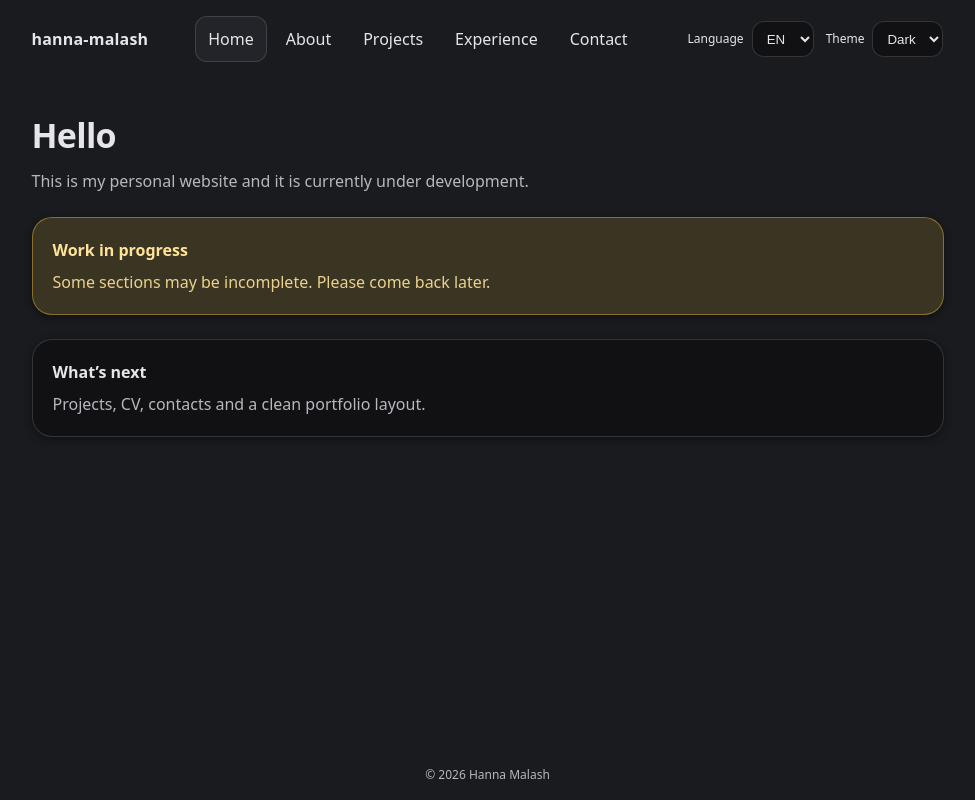
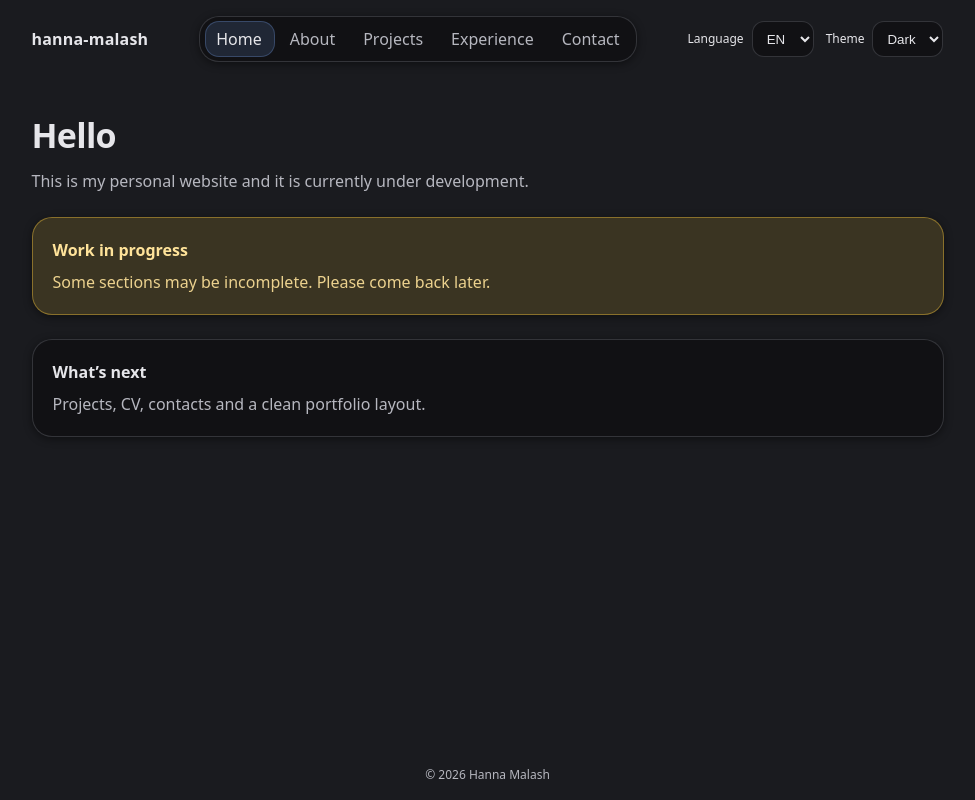
Before and after one commit to hanna-malash/hanna-malash.github.io, a React (Vite) app: page / in a window 1280 px wide. Shown: the whole page, without its empty margins (145-1120 px from the left). Built offline with nearby package versions, Linux system fonts and the light colour scheme.

Commit message:
feat: implement nav island with animated indicator and responsive drawer

```diff
--- a/src/app/layout/MobileMenu.jsx
+++ b/src/app/layout/MobileMenu.jsx
@@ -1,40 +1,29 @@
 import React from "react"
 import { routes } from "../routing/routes"
 import { useI18n } from "../providers/I18nContext"
+import { useTheme } from "../providers/ThemeContext"
 import { IconButton } from "../../shared/ui/IconButton"
-import { NavLink } from "../../shared/ui/NavLink"
+import { Toggle } from "../../shared/ui/Toggle"
+import { useNavigate } from "react-router-dom"
 
 export function MobileMenu({ isOpen, onClose }) {
-    const { t } = useI18n()
-    if (!isOpen) return null
+    const navigate = useNavigate()
+    const { lang, setLang, t } = useI18n()
+    const { theme, setTheme } = useTheme()
 
+    // Keep it mounted for CSS transitions; control via className.
     return (
-        <div
-            role="dialog"
-            aria-modal="true"
-            style={{
-                position: "fixed",
-                inset: 0,
-                background: "rgba(0,0,0,.35)",
-                display: "flex",
-                justifyContent: "flex-end",
-                zIndex: 50,
-            }}
-            onClick={onClose}
-        >
+        <div className={`drawer${isOpen ? " is-open" : ""}`} aria-hidden={!isOpen}>
+            <div className="drawer__backdrop" onClick={onClose} />
             <div
-                style={{
-                    width: "min(360px, 88vw)",
-                    height: "100%",
-                    background: "var(--md-surface)",
-                    borderLeft: "1px solid color-mix(in srgb, var(--md-outline) 28%, transparent)",
-                    boxShadow: "var(--md-elev-3)",
-                    padding: 16,
-                }}
+                className="drawer__panel"
+                role="dialog"
+                aria-modal="true"
+                aria-label={t("menu")}
                 onClick={(e) => e.stopPropagation()}
             >
-                <div style={{ display: "flex", justifyContent: "space-between", alignItems: "center" }}>
-                    <div style={{ fontWeight: 700 }}>{t("menu")}</div>
+                <div className="drawer__top">
+                    <div className="drawer__title">{t("menu")}</div>
                     <IconButton ariaLabel={t("close")} onClick={onClose}>
                         <svg width="18" height="18" viewBox="0 0 18 18" aria-hidden="true">
                             <path d="M5 5l8 8M13 5l-8 8" stroke="currentColor" strokeWidth="1.8" strokeLinecap="round" />
@@ -42,14 +31,38 @@ export function MobileMenu({ isOpen, onClose }) {
                     </IconButton>
                 </div>
 
-                <div style={{ height: 12 }} />
+                <div className="drawer__nav">
+                    {routes.map((r) => (
+                        <button
+                            key={r.key}
+                            type="button"
+                            className="drawer__link"
+                            onClick={() => {
+                                navigate(r.path)
+                                onClose()
+                            }}
+                        >
+                            {t(r.labelKey)}
+                        </button>
+                    ))}
+                </div>
 
-                <div style={{ display: "flex", flexDirection: "column", gap: 6 }}>
-                    {routes.map((r) => (
-                        <NavLink key={r.key} to={r.path} onClick={onClose}>
-                            {t(r.labelKey)}
-                        </NavLink>
-                    ))}
+                <div className="drawer__section">
+                    <Toggle
+                        label={t("language")}
+                        value={lang}
+                        options={[{ value: "en", label: "EN" }, { value: "ru", label: "RU" }]}
+                        onChange={setLang}
+                    />
+                    <Toggle
+                        label={t("theme")}
+                        value={theme}
+                        options={[
+                            { value: "light", label: t("light") },
+                            { value: "dark", label: t("dark") },
+                        ]}
+                        onChange={setTheme}
+                    />
                 </div>
             </div>
         </div>
--- a/src/app/layout/TopBar.jsx
+++ b/src/app/layout/TopBar.jsx
@@ -4,22 +4,24 @@ import { useI18n } from "../providers/I18nContext"
 import { useTheme } from "../providers/ThemeContext"
 import { Toggle } from "../../shared/ui/Toggle"
 import { IconButton } from "../../shared/ui/IconButton"
-import { NavLink } from "../../shared/ui/NavLink"
+import { NavIsland } from "../../shared/ui/NavIsland"
 
 export function TopBar({ onOpenMobileMenu }) {
     const { lang, setLang, t } = useI18n()
     const { theme, setTheme } = useTheme()
+
+    const items = routes.map((r) => ({
+        key: r.key,
+        path: r.path,
+        label: t(r.labelKey),
+    }))
+
     return (
         <div className="topbar" style={{ gap: 16 }}>
             <div className="brand">hanna-malash</div>
 
-            {/* Desktop nav */}
-            <div className="nav-desktop" style={{ display: "flex", gap: 6, alignItems: "center" }}>
-                {routes.map((r) => (
-                    <NavLink key={r.key} to={r.path}>
-                        {t(r.labelKey)}
-                    </NavLink>
-                ))}
+            <div className="nav-desktop" style={{ alignItems: "center" }}>
+                <NavIsland items={items} measureKey={lang} />
             </div>
 
             <div className="controls">
@@ -38,11 +40,8 @@ export function TopBar({ onOpenMobileMenu }) {
                     ]}
                     onChange={setTheme}
                 />
-
-                {/* Mobile menu button */}
                 <div className="nav-mobile">
                     <IconButton ariaLabel={t("menu")} onClick={onOpenMobileMenu}>
-                        {/* simple burger */}
                         <svg width="18" height="18" viewBox="0 0 18 18" aria-hidden="true">
                             <path d="M3 5h12M3 9h12M3 13h12" stroke="currentColor" strokeWidth="1.8" strokeLinecap="round" />
                         </svg>
--- /dev/null
+++ b/src/shared/ui/NavIsland.jsx
@@ -0,0 +1,72 @@
+import React, { useLayoutEffect, useMemo, useRef, useState } from "react"
+import { useLocation, useNavigate } from "react-router-dom"
+
+export function NavIsland({ items, measureKey }) {
+    const location = useLocation()
+    const navigate = useNavigate()
+
+    const containerRef = useRef(null)
+    const itemRefs = useRef({})
+
+    const [indicator, setIndicator] = useState({ x: 0, w: 0, ready: false })
+
+    const activePath = useMemo(() => {
+        const found = items.find((i) => i.path === location.pathname)
+        if (found) return found.path
+        return items.length > 0 ? items[0].path : "/"
+    }, [location.pathname, items])
+
+    function measure() {
+        const container = containerRef.current
+        const activeEl = itemRefs.current[activePath]
+        if (!container || !activeEl) {
+            setIndicator({ x: 0, w: 0, ready: false })
+            return
+        }
+        const c = container.getBoundingClientRect()
+        const r = activeEl.getBoundingClientRect()
+        const x = Math.max(0, Math.round(r.left - c.left))
+        const w = Math.max(0, Math.round(r.width))
+        setIndicator({ x, w, ready: w > 0 })
+    }
+
+    useLayoutEffect(() => {
+        const raf = requestAnimationFrame(() => measure())
+        return () => cancelAnimationFrame(raf)
+    }, [activePath, measureKey])
+
+    useLayoutEffect(() => {
+        function onResize() { measure() }
+        window.addEventListener("resize", onResize)
+        return () => window.removeEventListener("resize", onResize)
+    }, [activePath, measureKey])
+
+    return (
+        <div className="nav-island" ref={containerRef}>
+            <div
+                className="nav-island__indicator"
+                style={{
+                    width: indicator.w ? `${indicator.w}px` : "0px",
+                    transform: `translateX(${indicator.x}px)`,
+                    opacity: indicator.ready ? 1 : 0,
+                }}
+                aria-hidden="true"
+            />
+            {items.map((it) => {
+                const isActive = it.path === activePath
+                return (
+                    <button
+                        key={it.key}
+                        type="button"
+                        className={`nav-island__item${isActive ? " is-active" : ""}`}
+                        ref={(el) => { if (el) itemRefs.current[it.path] = el }}
+                        onClick={() => navigate(it.path)}
+                        aria-current={isActive ? "page" : undefined}
+                    >
+                        {it.label}
+                    </button>
+                )
+            })}
+        </div>
+    )
+}
--- a/src/styles/globals.css
+++ b/src/styles/globals.css
@@ -32,6 +32,11 @@ body{
     align-items:center;
     flex-wrap: wrap;
 }
+h1{
+    margin:0;
+    font-size: 34px;
+    letter-spacing: -0.02em;
+}
 p{
     margin:0;
     color: var(--md-on-surface-variant);
@@ -61,50 +66,46 @@ select{
 @media (max-width: 860px){
     .nav-desktop{ display:none !important; }
     .nav-mobile{ display:block; }
+    /* mobile: keep header clean -> toggles go to drawer */
+    .controls > :not(.nav-mobile){ display:none !important; }
 }
 @media (max-width: 860px){
     .container{ padding: 18px; }
+    h1{ font-size: 30px; }
 }
 
 /* ===== Layout structure: Sticky footer ===== */
-
 .app-root {
     min-height: 100vh;
     display: flex;
     flex-direction: column;
 }
-
 .app-header {
     display: flex;
     justify-content: center;
     width: 100%;
 }
-
 .app-header .container {
     width: 100%;
     padding-top: 8px;
     padding-bottom: 8px;
 }
-
 .app-content {
     flex: 1;
     width: 100%;
     display: flex;
     justify-content: center;
 }
-
 .app-content .container {
     width: 100%;
     padding-top: 0;
 }
-
 .app-footer {
     text-align: center;
     padding: 16px 24px;
     font-size: 12px;
     color: var(--md-on-surface-variant);
 }
-
 @media (max-width: 860px) {
     .app-footer {
         padding: 12px 18px;
@@ -112,12 +113,12 @@ select{
     }
 }
 
-/* ===== Primitives: spacing + typography + variants ===== */
-
+/* stack helpers */
 .stack{ display:flex; flex-direction: column; }
 .stack-8{ gap: 8px; }
 .stack-24{ gap: 24px; }
 
+/* optional: keep h1 styling consistent even when className="h1" */
 .h1{
     margin:0;
     font-size: 34px;
@@ -127,6 +128,7 @@ select{
     .h1{ font-size: 30px; }
 }
 
+/* warning variant for Card */
 .card--warning{
     background: var(--md-warning-container);
     color: var(--md-on-warning-container);
@@ -136,3 +138,105 @@ select{
     color: var(--md-on-warning-container);
     opacity: 0.9;
 }
+
+/* ===== Nav island (desktop) ===== */
+.nav-desktop{ display:flex; align-items:center; }
+.nav-island{
+    position: relative;
+    display: inline-flex;
+    align-items: center;
+    gap: 4px;
+    padding: 4px;
+    background: var(--md-surface);
+    border: 1px solid color-mix(in srgb, var(--md-outline) 28%, transparent);
+    border-radius: var(--md-radius);
+    box-shadow: var(--md-elev-1);
+}
+.nav-island__item{
+    position: relative;
+    z-index: 1;
+    border: 0;
+    background: transparent;
+    color: var(--md-on-surface-variant);
+    height: 36px;
+    padding: 0 12px;
+    border-radius: calc(var(--md-radius) - 6px);
+    font: inherit;
+    cursor: pointer;
+    transition: color .15s ease;
+}
+.nav-island__item.is-active{ color: var(--md-on-surface); }
+.nav-island__indicator{
+    position: absolute;
+    top: 4px;
+    bottom: 4px;
+    left: 0; /* IMPORTANT: offsetLeft already includes island padding */
+    border-radius: calc(var(--md-radius) - 6px);
+    background: color-mix(in srgb, var(--md-primary) 14%, var(--md-surface));
+    border: 1px solid color-mix(in srgb, var(--md-primary) 25%, transparent);
+    transition: transform .18s ease, width .18s ease;
+    will-change: transform, width;
+}
+
+/* ===== Drawer (mobile menu) ===== */
+.drawer{ position: fixed; inset: 0; z-index: 50; pointer-events: none; }
+.drawer.is-open{ pointer-events: auto; }
+.drawer__backdrop{
+    position: absolute;
+    inset: 0;
+    background: rgba(0,0,0,.35);
+    opacity: 0;
+    transition: opacity .18s ease;
+}
+.drawer.is-open .drawer__backdrop{ opacity: 1; }
+.drawer__panel{
+    position: absolute;
+    right: 0;
+    top: 0;
+    height: 100%;
+    width: min(320px, 86vw);
+    background: var(--md-surface);
+    color: var(--md-on-surface);
+    border-left: 1px solid color-mix(in srgb, var(--md-outline) 28%, transparent);
+    box-shadow: var(--md-elev-3);
+    padding: 14px;
+    display: flex;
+    flex-direction: column;
+    gap: 14px;
+    transform: translateX(12px);
+    opacity: 0;
+    transition: transform .18s ease, opacity .18s ease;
+}
+.drawer.is-open .drawer__panel{
+    transform: translateX(0);
+    opacity: 1;
+}
+.drawer__top{
+    display:flex;
+    align-items:center;
+    justify-content:space-between;
+    gap: 12px;
+}
+.drawer__title{ font-weight: 700; letter-spacing: 0.2px; }
+.drawer__nav{
+    display:flex;
+    flex-direction: column;
+    gap: 6px;
+}
+.drawer__link{
+    height: 44px;
+    text-align: left;
+    padding: 0 12px;
+    border-radius: var(--md-radius);
+    border: 1px solid color-mix(in srgb, var(--md-outline) 18%, transparent);
+    background: color-mix(in srgb, var(--md-surface-container) 70%, var(--md-surface));
+    color: var(--md-on-surface);
+    font: inherit;
+    cursor: pointer;
+}
+.drawer__link:active{ transform: translateY(1px); }
+.drawer__section{
+    display:flex;
+    flex-direction: column;
+    gap: 8px;
+}
```
